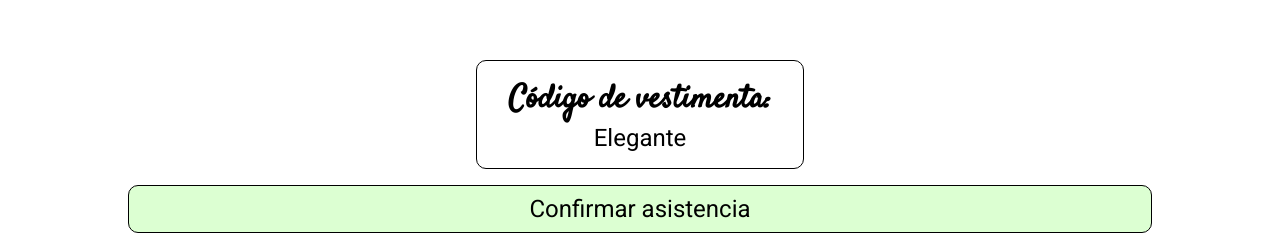
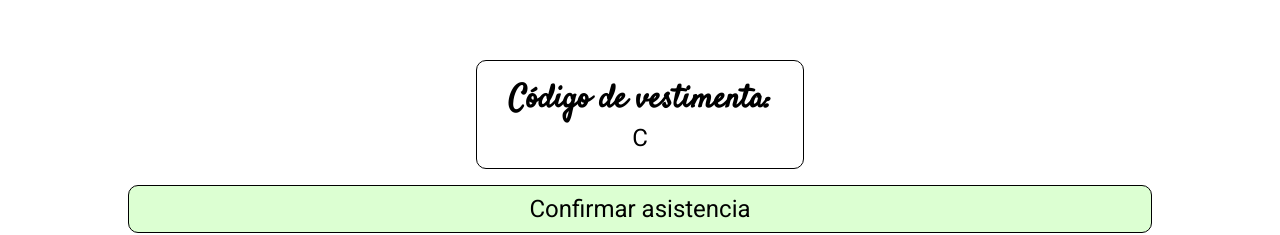
Before and after one commit to marcelonj/tarjeta, a plain HTML site: page index.html in a window 1280 px wide. Shown: the part 3485-3720 px from the top of the page. Drawn offline with Linux system fonts and the light colour scheme; a web font is replaced by a local one.

Commit message:
Update index.html

```diff
--- a/index.html
+++ b/index.html
@@ -61,7 +61,7 @@
         <div id="asistencia">
             <div>
                 <h1>Código de vestimenta:</h1>
-                <p>Elegante</p>
+                <p>C</p>
             </div>
             <div id="asistencia_boton">
                 <a id="link" href="https://wa.me/543875992360?text=Hola,%20quiero%20confirmar%20mi%20asistencia%20a%20la%20fiesta.">Confirmar asistencia</a>
```
